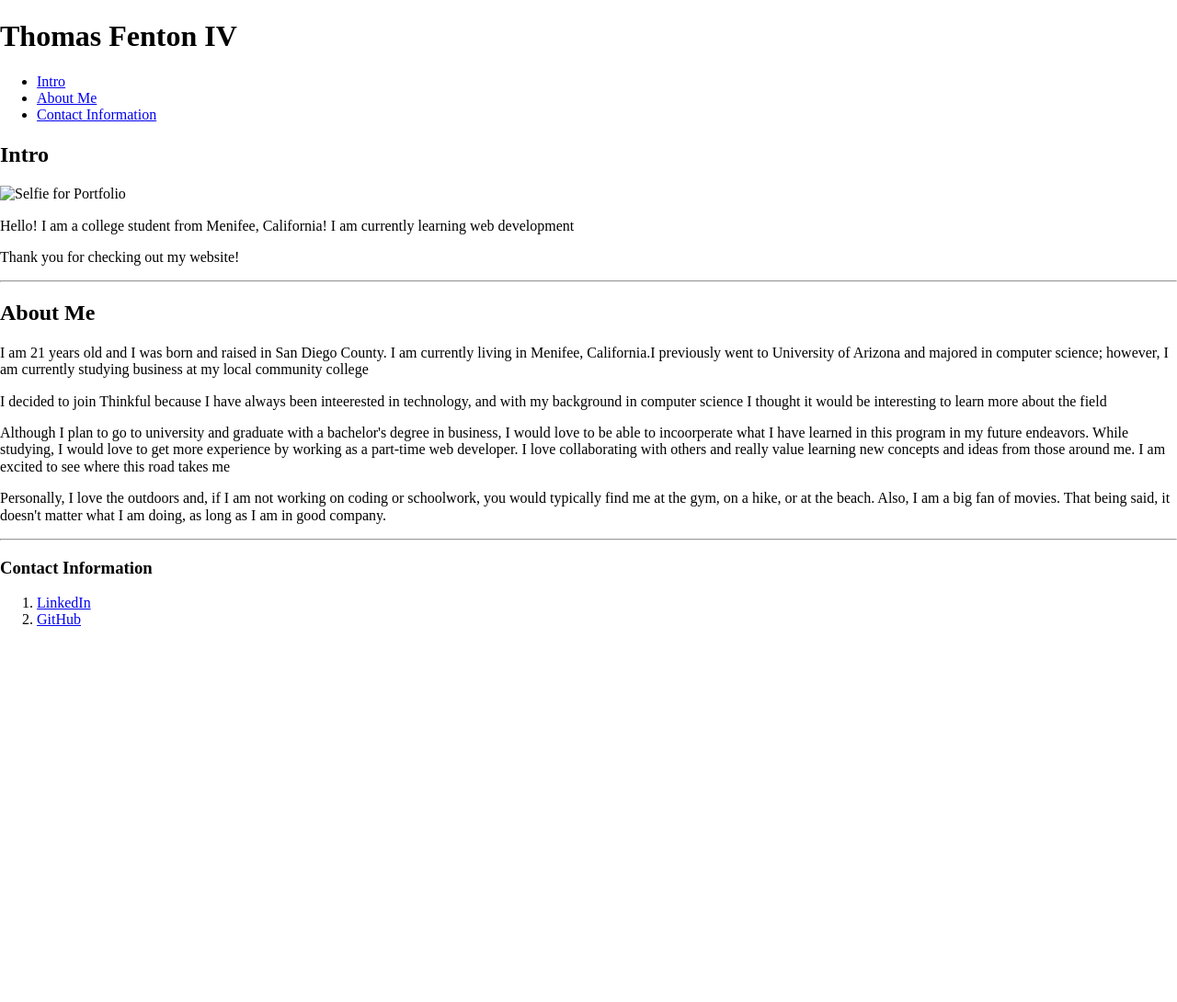
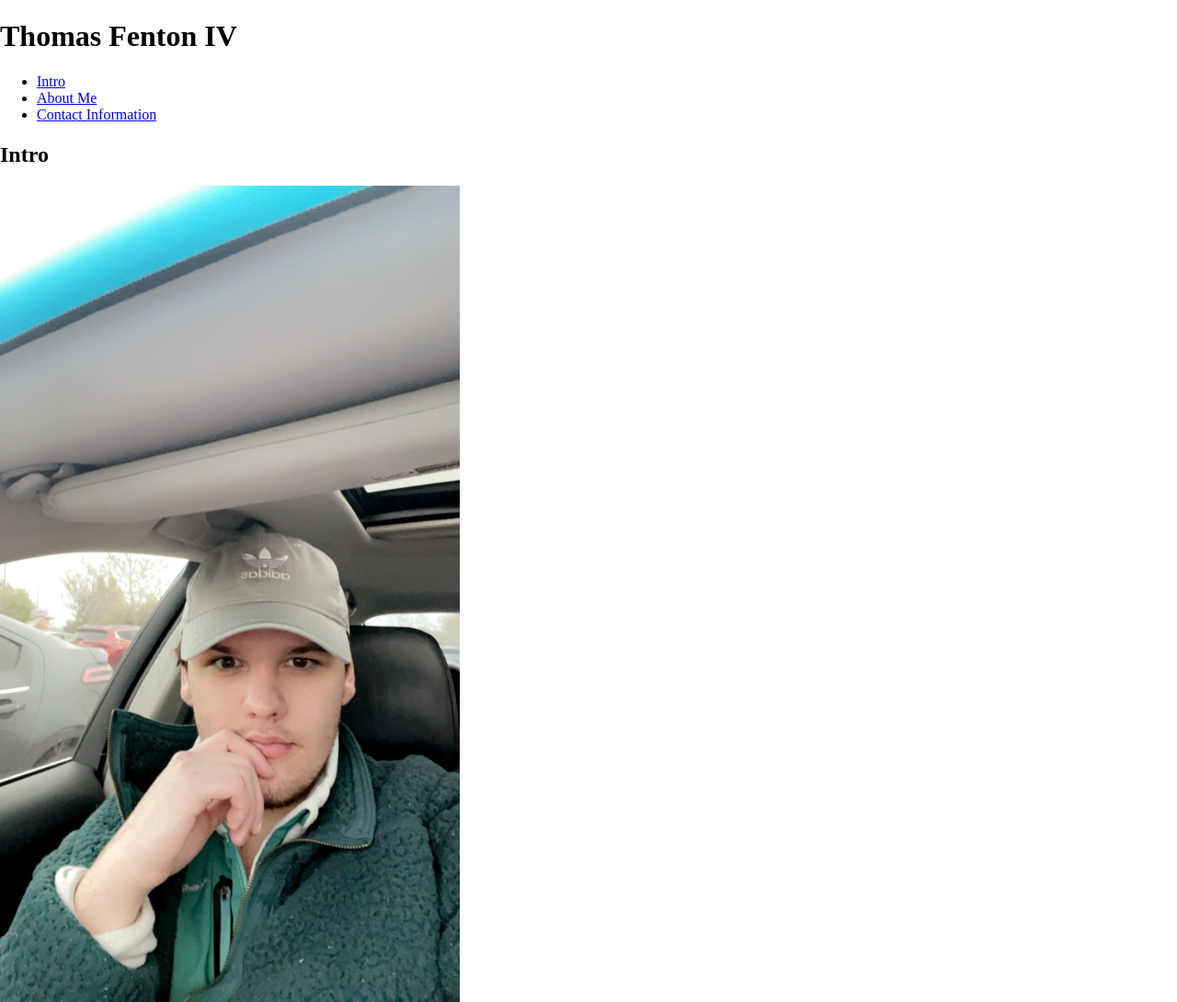
Before and after one commit to thomasfentoniv/my-portfolio-website, a plain HTML site: page index.html in a window 1280 px wide. Shown: the top 1090 px of the page at 92% size. Before the commit the page ends 800 px from the top, so only its background shows below. Drawn offline with nearby package versions, Linux system fonts and the light colour scheme.

Commit message:
Update index.html

```diff
--- a/index.html
+++ b/index.html
@@ -24,7 +24,7 @@
   <!-- Introduction -->
   <section id="Intro">
     <h2>Intro</h2>
-    <img src="selfie.jpg" width="500" alt="Selfie for Portfolio">
+    <img src="https://github.com/thomasfentoniv/my-portfolio-website/blob/a2ea2f4788296f2b7b07478b9246306eb90d0f6b/selfie.jpeg" width="500" alt="Selfie for Portfolio">
     <p>Hello! I am a college student from Menifee, California! I am currently learning web development</p>
     <p>Thank you for checking out my website!</p>
   </section>
```
